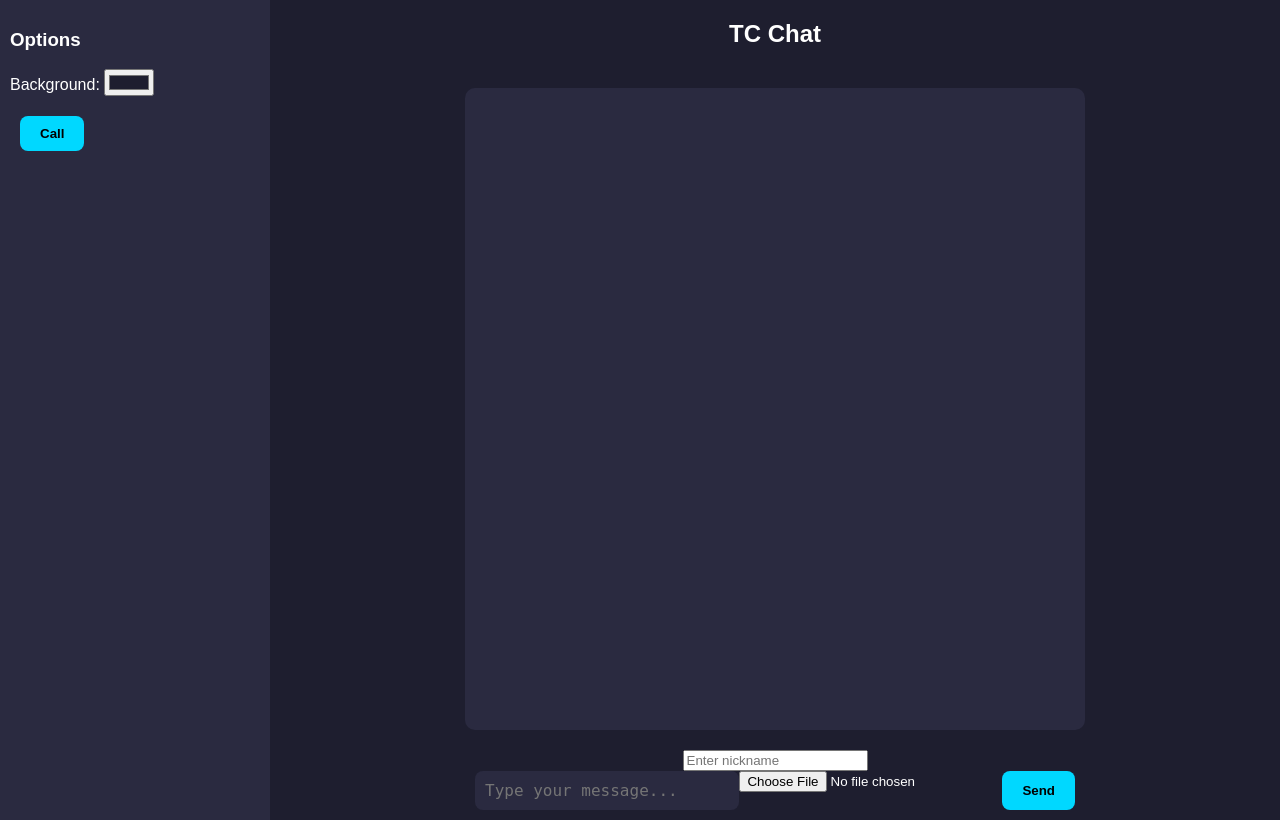
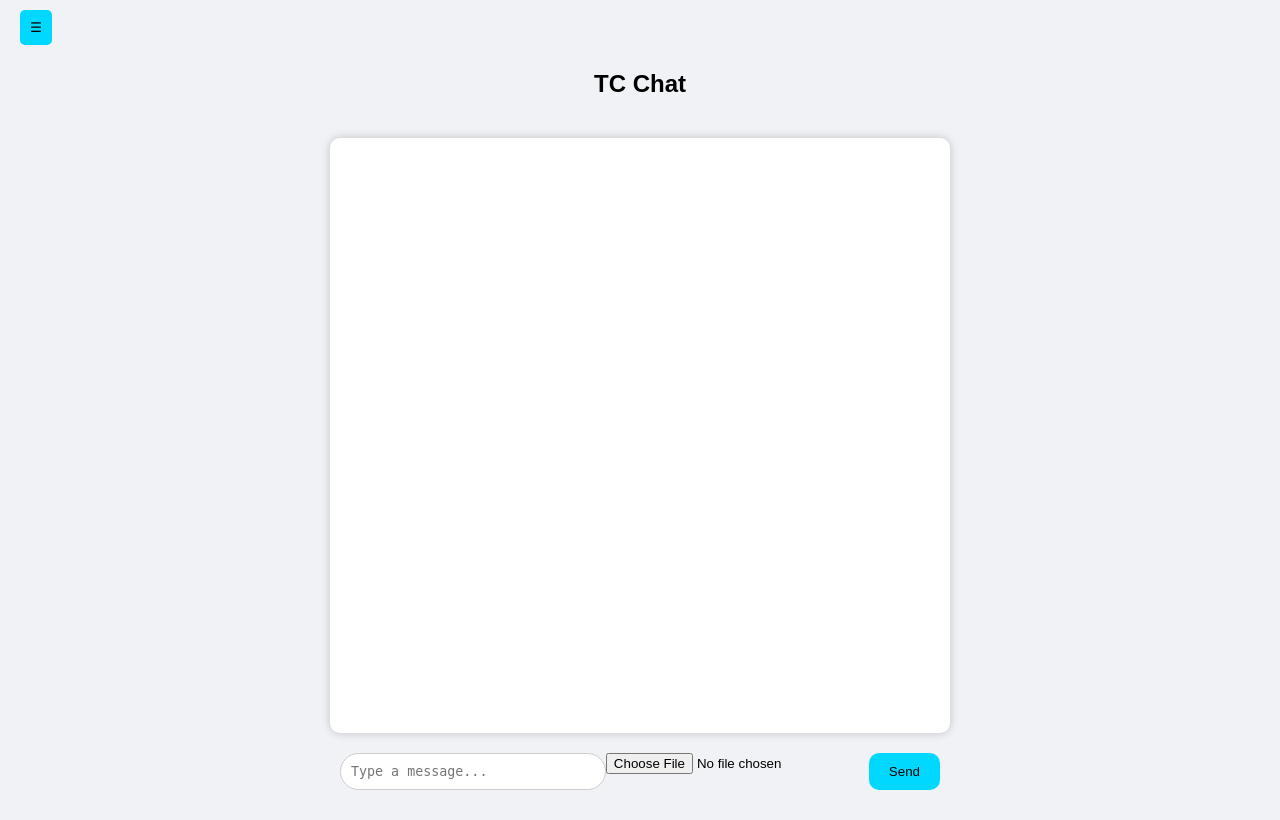
Before and after one commit to mdafsahuzzamanswachha-blip/TC-chat, a Flask app: page / in a window 1280 px wide. After the commit the page ends 790 px from the top, so only its background shows below. Run offline with Flask 3, Linux system fonts and the light colour scheme; some libraries are stand-ins or nearby versions.

Commit message:
Update index.html

```diff
--- a/templates/index.html
+++ b/templates/index.html
@@ -2,42 +2,51 @@
 <html lang="en">
 <head>
 <meta charset="UTF-8">
-<title>TC Chat</title>
+<title>TC Chat Modern</title>
 <script src="https://cdn.socket.io/4.5.4/socket.io.min.js"></script>
 <style>
-body {font-family: Arial, sans-serif; background:#1e1e2f; color:#fff; margin:0; display:flex;}
-#drawer {width:250px; background:#2a2a40; padding:10px; height:100vh;}
-#main {flex:1; display:flex; flex-direction:column; align-items:center;}
-#chat {flex:1;width:90%;max-width:600px;background:#2a2a40;padding:10px;margin:20px 0;border-radius:10px;overflow-y:auto;}
-.message {background:#3a3a60;margin:5px 0;padding:8px 12px;border-radius:8px;word-wrap:break-word;}
+body {margin:0;font-family:Arial,sans-serif;background:#f0f2f5;display:flex;overflow:hidden;height:100vh;}
+#drawer {position:fixed;left:-300px;top:0;width:300px;height:100%;background:#2f3640;transition:0.3s;padding:20px;box-sizing:border-box;color:#fff;z-index:100;}
+#drawer.open {left:0;}
+#drawer h3 {margin-top:0;}
+#toggleDrawer {position:absolute;top:10px;left:10px;padding:10px;background:#00d8ff;color:#000;border:none;border-radius:5px;cursor:pointer;z-index:101;}
+#main {flex:1;display:flex;flex-direction:column;align-items:center;width:100%;padding-top:50px;transition:0.3s;}
+#chat {flex:1;width:90%;max-width:600px;background:#fff;padding:10px;margin:20px 0;border-radius:10px;overflow-y:auto;box-shadow:0 0 10px rgba(0,0,0,0.2);}
+.message {margin:5px 0;padding:10px;border-radius:15px;max-width:70%;word-wrap:break-word;}
+.sent {background:#00d8ff;color:#000;margin-left:auto;}
+.received {background:#e0e0e0;color:#000;margin-right:auto;}
 #inputContainer {display:flex;width:90%;max-width:600px;margin-bottom:10px;}
-#msg {flex:1;padding:10px;border-radius:8px;border:none;outline:none;font-size:16px;resize:none;background:#2a2a40;color:#fff;}
-button {padding:10px 20px;margin-left:10px;border:none;border-radius:8px;background:#00d8ff;color:#000;font-weight:bold;cursor:pointer;}
+#msg {flex:1;padding:10px;border-radius:20px;border:1px solid #ccc;outline:none;resize:none;}
+button {padding:10px 20px;margin-left:10px;border:none;border-radius:10px;background:#00d8ff;color:#000;cursor:pointer;}
 button:hover {background:#00b8cc;}
 </style>
 </head>
 <body>
+
 <div id="drawer">
     <h3>Options</h3>
-    <div>
+    <div style="margin-bottom:15px;">
+        <label>Nickname:</label>
+        <input type="text" id="nickname" placeholder="Enter nickname"/>
+    </div>
+    <div style="margin-bottom:15px;">
         <label>Background:</label>
-        <input type="color" id="bgColor" value="#1e1e2f"/>
+        <input type="color" id="bgColor" value="#f0f2f5"/>
     </div>
-    <div style="margin-top:20px;">
-        <button onclick="startCall()">Call</button>
+    <div style="margin-bottom:15px;">
+        <label>Background Image:</label>
+        <input type="file" id="bgImage" accept="image/*"/>
     </div>
+    <button onclick="startCall()" style="margin-top:20px;width:100%;">Call</button>
 </div>
+
+<button id="toggleDrawer">☰</button>
 
 <div id="main">
 <h2>TC Chat</h2>
 <div id="chat"></div>
-
-<div>
-<input id="nickname" type="text" placeholder="Enter nickname" />
-</div>
-
 <div id="inputContainer">
-<textarea id="msg" placeholder="Type your message..." rows="1"></textarea>
+<textarea id="msg" placeholder="Type a message..." rows="1"></textarea>
 <input type="file" id="imgInput" accept="image/*"/>
 <button onclick="sendMessage()">Send</button>
 </div>
@@ -49,48 +58,74 @@ var msgInput = document.getElementById("msg");
 var chat = document.getElementById("chat");
 var nicknameInput = document.getElementById("nickname");
 var imgInput = document.getElementById("imgInput");
+var main = document.getElementById("main");
+var drawer = document.getElementById("drawer");
+var toggleDrawerBtn = document.getElementById("toggleDrawer");
 
-// Drawer: background change
+// Drawer toggle
+toggleDrawerBtn.onclick = function(){
+    drawer.classList.toggle("open");
+}
+
+// Background color change
 document.getElementById("bgColor").addEventListener("input", function(e){
-    document.getElementById("main").style.background = e.target.value;
+    main.style.background = e.target.value;
 });
 
-// Set nickname on input blur
+// Background image
+document.getElementById("bgImage").addEventListener("change", function(e){
+    var file = e.target.files[0];
+    if(file){
+        var reader = new FileReader();
+        reader.onload = function(ev){
+            main.style.background = `url(${ev.target.result}) center/cover no-repeat`;
+        }
+        reader.readAsDataURL(file);
+    }
+});
+
+// Set nickname on blur
 nicknameInput.addEventListener("blur", function(){
     let nick = nicknameInput.value.trim() || "Anonymous";
     socket.emit("set_nickname", nick);
 });
 
-// Receiving message
+// Receiving messages
 socket.on("message", function(msg){
     let div = document.createElement("div");
     div.classList.add("message");
+    if(msg.startsWith(nicknameInput.value+":")){
+        div.classList.add("sent");
+    } else {
+        div.classList.add("received");
+    }
     div.innerHTML = msg;
     chat.appendChild(div);
     chat.scrollTop = chat.scrollHeight;
 });
 
-// Sending message
+// Send message
 function sendMessage(){
     let msg = msgInput.value.trim();
     if(msg === "") return;
+    let nickname = nicknameInput.value.trim() || "Anonymous";
+    let file = imgInput.files[0];
 
-    let file = imgInput.files[0];
     if(file){
         let reader = new FileReader();
         reader.onload = function(e){
-            socket.send(JSON.stringify({msg: msg, image: e.target.result}));
+            socket.send(JSON.stringify({msg: msg, nickname: nickname, image: e.target.result}));
             msgInput.value = "";
             imgInput.value = "";
-        };
+        }
         reader.readAsDataURL(file);
     } else {
-        socket.send(JSON.stringify({msg: msg, image: ""}));
+        socket.send(JSON.stringify({msg: msg, nickname: nickname, image: ""}));
         msgInput.value = "";
     }
 }
 
-// Enter & Shift+Enter
+// Enter / Shift+Enter
 msgInput.addEventListener("keydown", function(e){
     if(e.key === "Enter"){
         if(!e.shiftKey){
@@ -100,9 +135,9 @@ msgInput.addEventListener("keydown", function(e){
     }
 });
 
-// Call button placeholder
+// Call placeholder
 function startCall(){
-    alert("Call feature will be implemented here");
+    alert("Call feature will be implemented later");
 }
 </script>
 </body>
```
